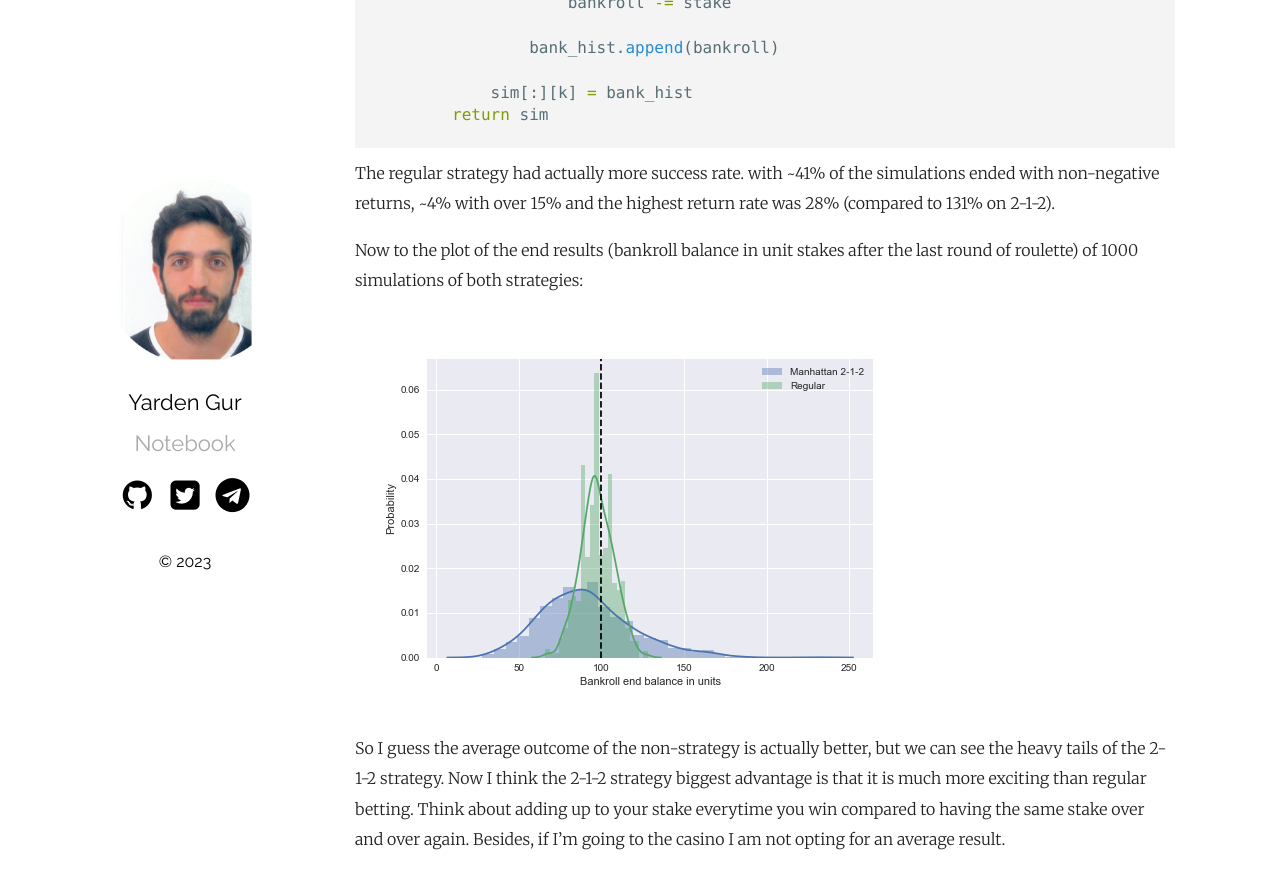
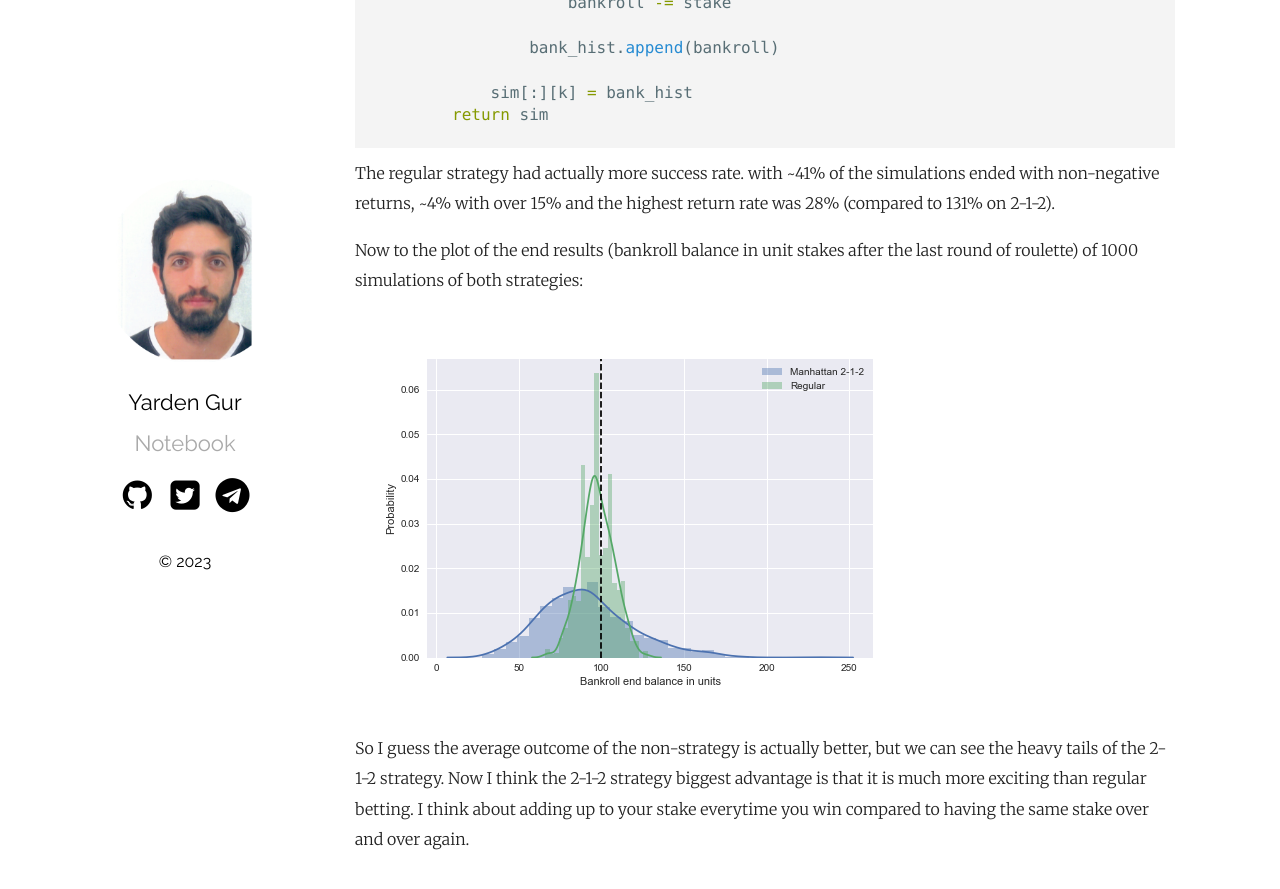
Before and after one commit to bm1125/bm1125.github.io, a Jekyll site: the page built from _posts/2020-08-29-manhattan-2-1-2-betting-strategy.md, in a window 1280 px wide and 900 px high, scrolled down 2325 px. Shown: the top 889 px of the window. Built offline with Jekyll 4.4.1, drawn with Linux system fonts in a browser that asks for light colours.

Commit message:
Add files via upload

```diff
--- a/_posts/2020-08-29-manhattan-2-1-2-betting-strategy.md
+++ b/_posts/2020-08-29-manhattan-2-1-2-betting-strategy.md
@@ -90,5 +90,4 @@ Now to the plot of the end results (bankroll balance in unit stakes after the la
 
 ![manhattan-2-1-2-vs-regular-bets](/assets/sim-results.png)
 
-So I guess the average outcome of the non-strategy is actually better, but we can see the heavy tails of the 2-1-2 strategy. Now I think the 2-1-2 strategy biggest advantage is that it is much more exciting than regular betting. Think about adding up to your stake everytime you win compared to having the same stake over and over again.
-Besides, if I'm going to the casino I am not opting for an average result.
+So I guess the average outcome of the non-strategy is actually better, but we can see the heavy tails of the 2-1-2 strategy. Now I think the 2-1-2 strategy biggest advantage is that it is much more exciting than regular betting. I think about adding up to your stake everytime you win compared to having the same stake over and over again.
```
Also changed, not shown: _posts/2020-10-18-fifa-game-rankings-to-predict-epl.md (+1 -1 lines).
